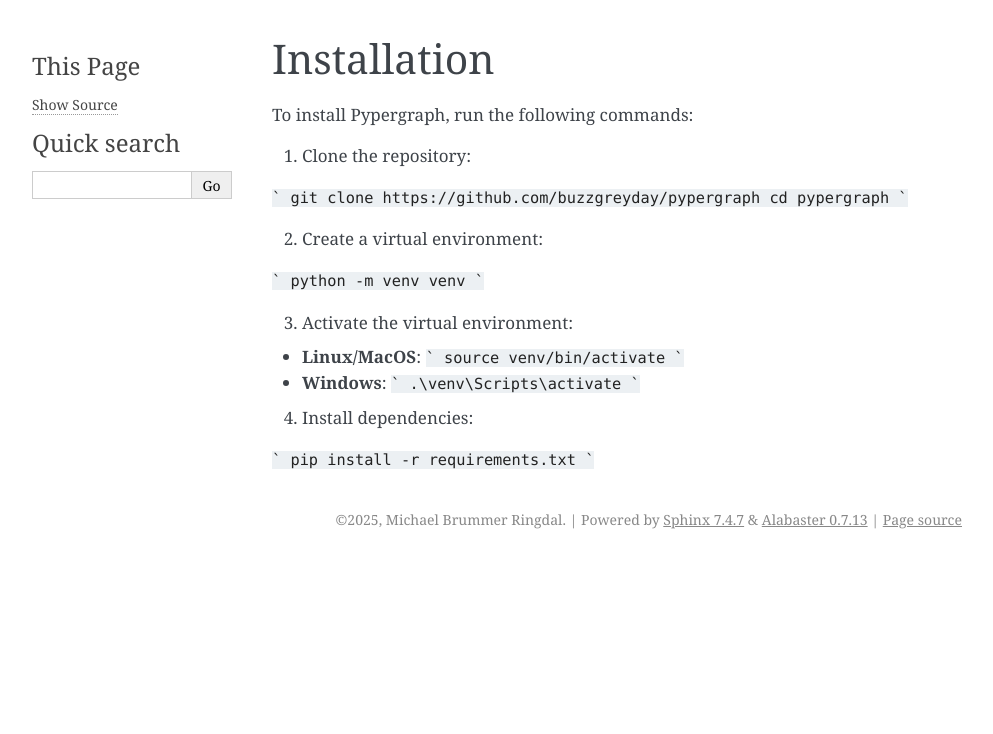
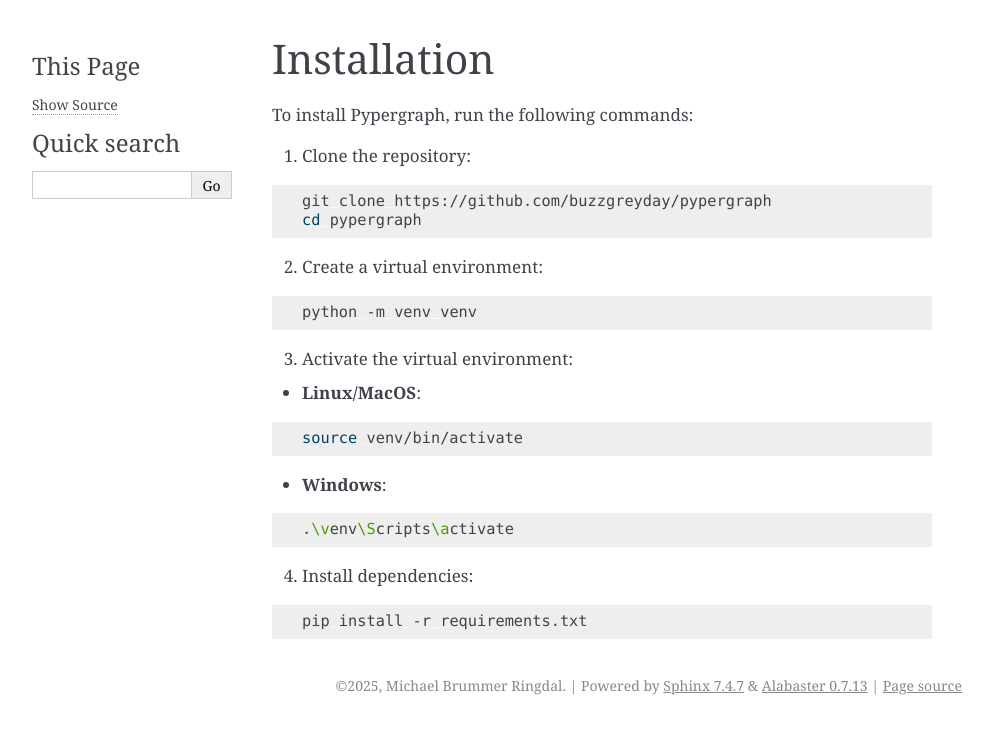
Before and after one commit to buzzgreyday/pypergraph, a Sphinx documentation site: the page built from docs/installation.rst, in a window 1280 px wide. Shown: the top 734 px of the page, without its empty margins (148-1141 px from the left). Built offline with Sphinx 7.4.7, drawn with Linux system fonts in a browser that asks for light colours.

Commit message:
Setup docs

````diff
--- a/docs/installation.rst
+++ b/docs/installation.rst
@@ -5,30 +5,33 @@
 
 1. Clone the repository:
 
-```
-git clone https://github.com/buzzgreyday/pypergraph
-cd pypergraph
-```
+.. code-block:: bash
+
+    git clone https://github.com/buzzgreyday/pypergraph
+    cd pypergraph
 
 2. Create a virtual environment:
 
-```
-python -m venv venv
-```
+.. code-block:: bash
+
+    python -m venv venv
 
 3. Activate the virtual environment:
 
 - **Linux/MacOS**:
-  ```
-  source venv/bin/activate
-  ```
+
+.. code-block:: bash
+
+    source venv/bin/activate
+
 - **Windows**:
-  ```
-  .\venv\Scripts\activate
-  ```
+
+.. code-block:: bash
+
+    .\venv\Scripts\activate
 
 4. Install dependencies:
 
-```
-pip install -r requirements.txt
-```
+.. code-block:: bash
+
+    pip install -r requirements.txt
````
